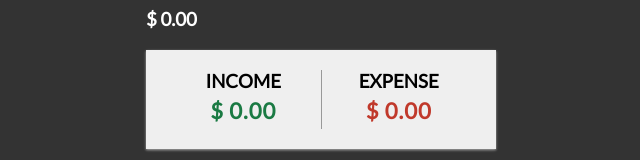
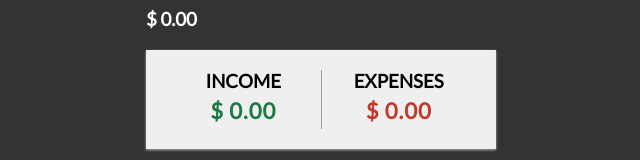
Before and after one commit to Novus817/react-expense-tracker, a React (Create React App) app: page / in a window 1280 px wide. Shown: the part 188-348 px from the top of the page, without its empty margins (319-959 px from the left). Built offline with nearby package versions, Linux system fonts and the light colour scheme.

Commit message:
heading change for expenses

```diff
--- a/src/components/IncomeExpenses.js
+++ b/src/components/IncomeExpenses.js
@@ -24,7 +24,7 @@ export const IncomeExpenses = () => {
         <p className="money plus">{moneyFormatter(income)}</p>
       </div>
       <div>
-        <h3>Expense</h3>
+        <h3>Expenses</h3>
         <p className="money minus">{moneyFormatter(expense)}</p>
       </div>
     </div>
```
